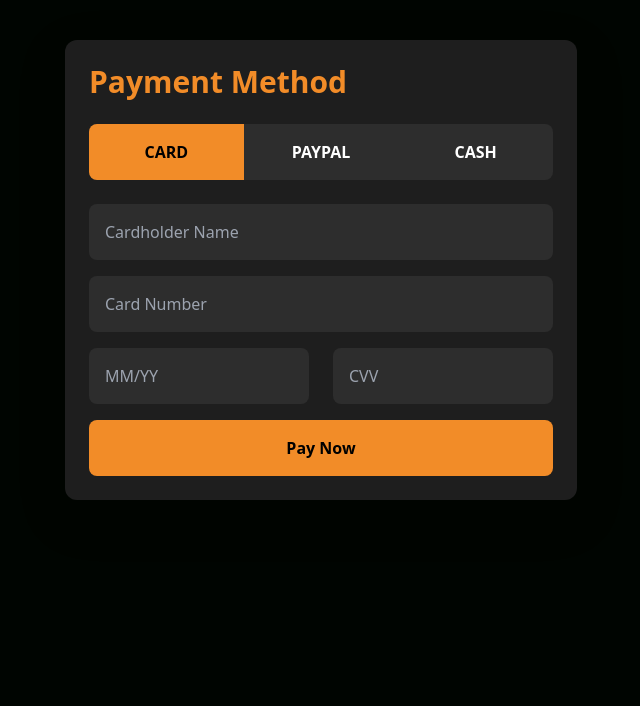
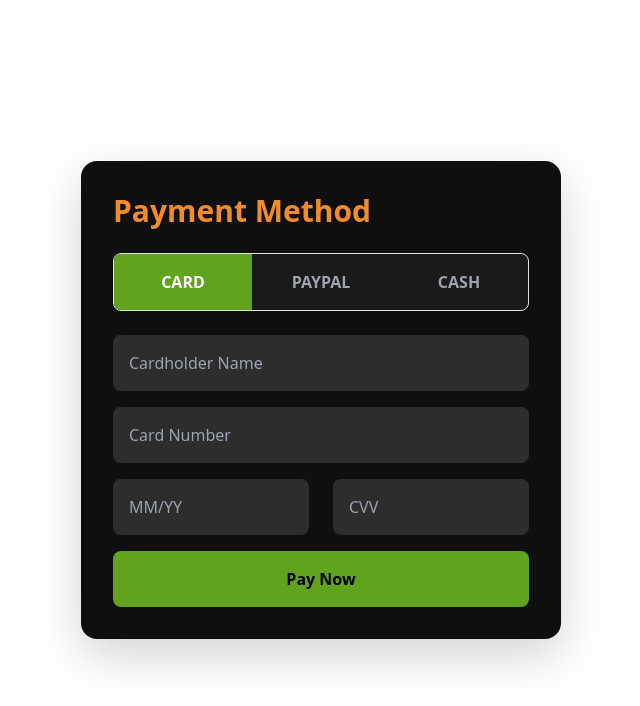
Before and after one commit to theopitsi-hue/STiSE-Project-UNIWA, a React (Create React App) app in the folder Springroll-Client/: page /payment in a window 1280 px wide. Shown: the top 706 px of the page, without its empty margins (319-959 px from the left). Built offline with nearby package versions, Linux system fonts and the light colour scheme.

Commit message:
style(payment): minor adjustments in background color of buttons

```diff
--- a/Springroll-Client/src/pages/Payment/Payment.jsx
+++ b/Springroll-Client/src/pages/Payment/Payment.jsx
@@ -11,26 +11,29 @@ const Payment = () => {
 
 
     return (
-        <div className="min-h-screen w-full flex justify-center items-start py-10 bg-[#000501]">
-            <div className="w-full max-w-lg bg-[#1e1e1e] p-6 rounded-xl shadow-lg">
+        <div className="w-full max-w-[480px] mx-auto p-6 sm:p-8 bg-[#0f0f0f] rounded-2xl shadow-lg space-y-6">
+
+            {/* Header */}
             <h2 className="text-3xl font-semibold text-springOrange mb-6">
                 Payment Method
             </h2>
+
             {/* Payment Method Tabs */}
-                <div className="flex mb-6 bg-[#2d2d2d] rounded-lg overflow-hidden">
+            <div className="flex bg-[#1a1a1a] rounded-lg overflow-hidden border border-springOrange/40">
                 {["card", "paypal", "cash"].map((m) => (
                     <button
                         key={m}
                         onClick={() => setMethod(m)}
                         className={`w-full py-3 font-semibold transition-colors ${method === m
-                                ? "bg-springOrange text-black"
-                                : "text-white hover:bg-[#3a3a3a]"
+                            ? "bg-springGreenMedium text-white"
+                            : "text-gray-400 hover:text-white"
                             }`}
                     >
                         {m.toUpperCase()}
                     </button>
                 ))}
             </div>
+
             {/* CARD FORM */}
             {method === "card" && (
                 <div className="space-y-4">
@@ -56,16 +59,17 @@ const Payment = () => {
                             className="w-1/2 p-3 bg-[#2d2d2d] text-white rounded-lg outline-none"
                         />
                     </div>
-                        <button className="w-full p-3 bg-springOrange text-black rounded-lg font-bold">
+                    <button className="w-full p-3 bg-springGreenMedium text-black rounded-lg font-bold">
                         Pay Now
                     </button>
                 </div>
             )}
+
             {/* PAYPAL */}
             {method === "paypal" && (
                 <div className="p-4 bg-[#2d2d2d] rounded-lg text-white">
                     <p>You will be redirected to PayPal to complete your payment.</p>
-                        <button className="w-full mt-4 p-3 bg-springOrange text-black rounded-lg font-bold">
+                    <button className="w-full mt-4 p-3 bg-springGreenMedium text-black rounded-lg font-bold">
                         Continue to PayPal
                     </button>
                 </div>
@@ -75,13 +79,12 @@ const Payment = () => {
                 <div className="p-4 bg-[#2d2d2d] rounded-lg text-white">
                     <p className="mb-2 font-semibold text-springOrange">Cash Payment</p>
                     <p>You will pay the driver upon delivery. Be kind and leave tips yeah?</p>
-                        <button className="w-full mt-4 p-3 bg-springOrange text-black rounded-lg font-bold">
+                    <button className="w-full mt-4 p-3 bg-springGreenMedium text-black rounded-lg font-bold">
                         Confirm Order
                     </button>
                 </div>
             )}
         </div>
-        </div>
     );
 };
 
```
Lines whose indentation alone changed are shown as unchanged.
